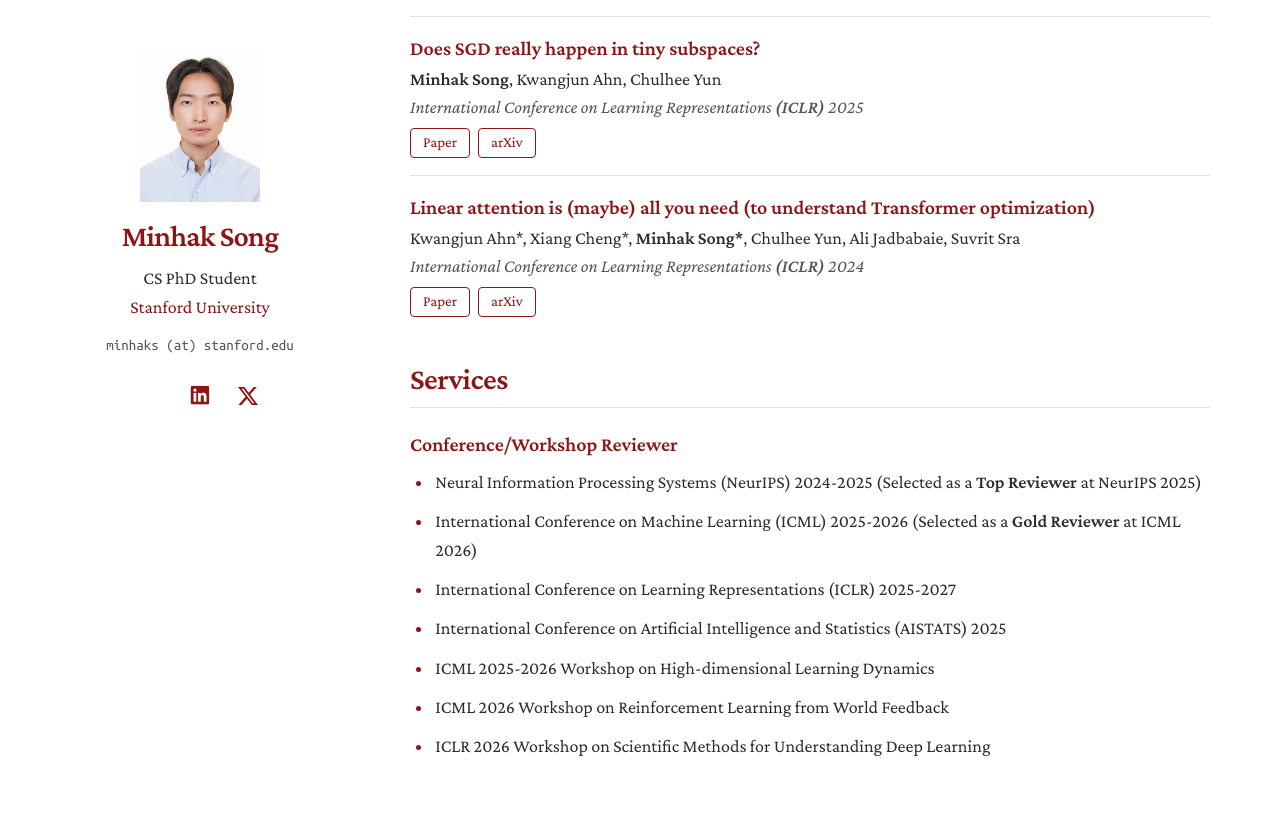
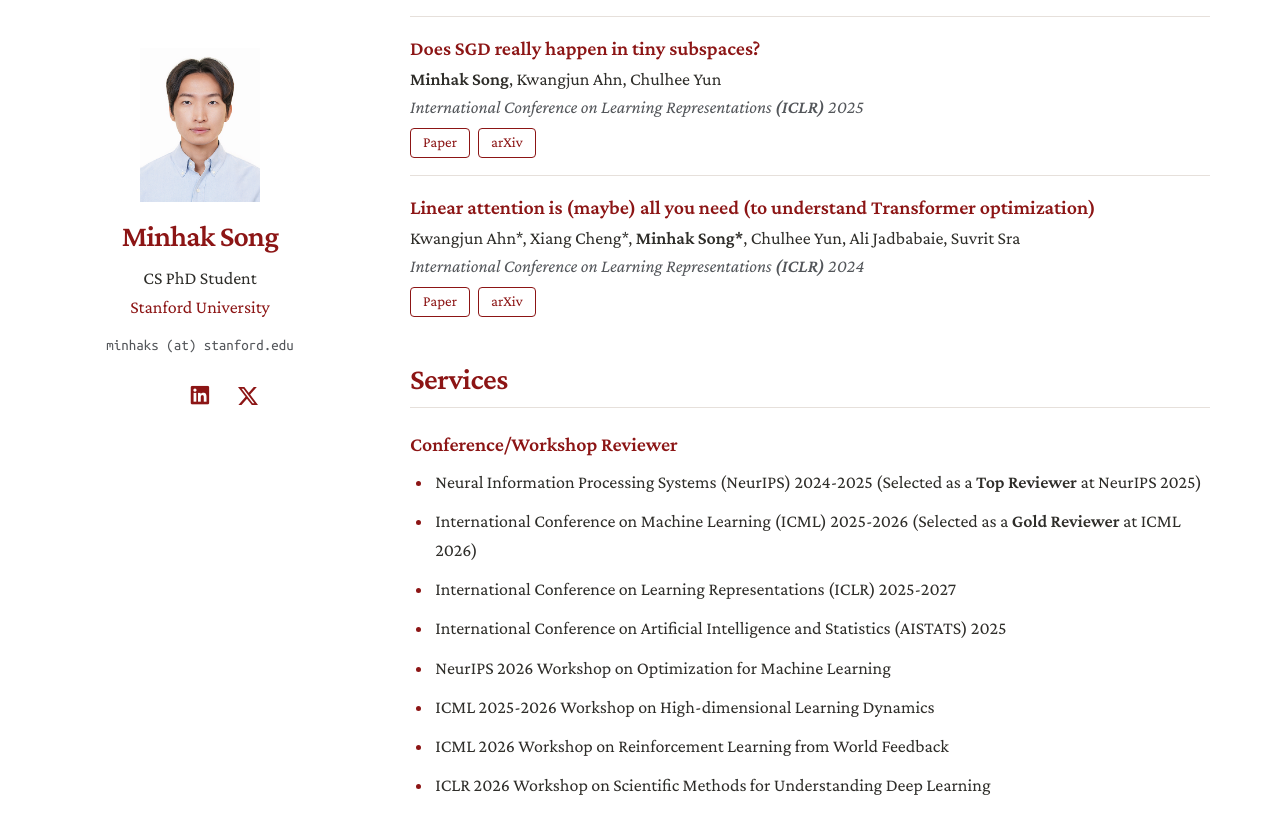
Before and after one commit to songminhak/songminhak.github.io, a Jekyll site: the page built from index.md, in a window 1280 px wide and 900 px high, scrolled down 1600 px. Shown: the top 834 px of the window. Built offline with Jekyll 4.4.1, drawn with Linux system fonts in a browser that asks for light colours; nearby versions of some CDN libraries; a style sheet for code colours, icons or effects is not loaded.

Commit message:
update servies

```diff
--- a/_includes/services.md
+++ b/_includes/services.md
@@ -7,6 +7,7 @@
   <li><a href="https://icml.cc/">International Conference on Machine Learning (ICML) 2025-2026 (Selected as a <strong>Gold Reviewer</strong> at ICML 2026)</a></li>
   <li><a href="https://iclr.cc/">International Conference on Learning Representations (ICLR) 2025-2027</a></li>
   <li><a href="https://aistats.org/">International Conference on Artificial Intelligence and Statistics (AISTATS) 2025</a></li>
+  <li><a href="https://opt-ml.org/">NeurIPS 2026 Workshop on Optimization for Machine Learning</a></li>
   <li><a href="https://sites.google.com/view/hidimlearning">ICML 2025-2026 Workshop on High-dimensional Learning Dynamics</a></li>
   <li><a href="https://sites.google.com/view/rlxf-icml2026">ICML 2026 Workshop on Reinforcement Learning from World Feedback</a></li>
   <li><a href="https://scienceofdlworkshop.github.io/2026/">ICLR 2026 Workshop on Scientific Methods for Understanding Deep Learning</a></li>
```
